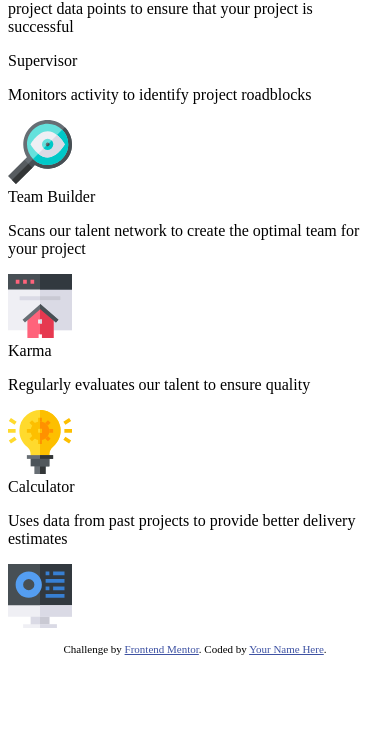
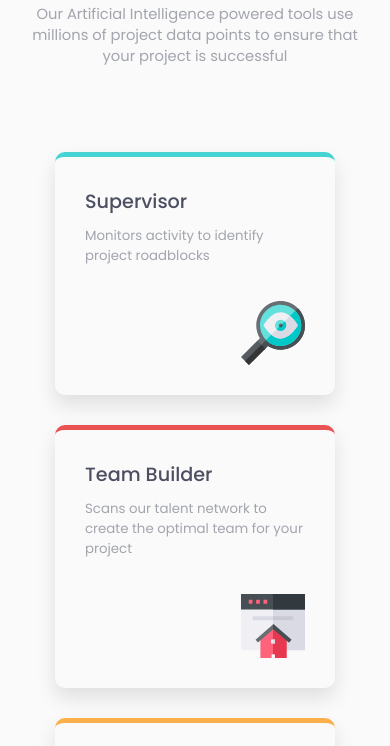
Before and after one commit to Sudhanshu943/Four-card-feaure-section, a plain HTML site: page index.html in a window 390 px wide. Shown: the part 156-902 px from the top of the page. Before the commit the page ends 844 px from the top, so only its background shows below. Drawn offline with Linux system fonts and the light colour scheme.

Commit message:
the project is done with responsive design

```diff
--- a/index.html
+++ b/index.html
@@ -11,39 +11,31 @@
       sizes="32x32"
       href="./images/favicon-32x32.png"
     />
-
+    <link rel="stylesheet" href="style.css" />
     <title>Frontend Mentor | Four card feature section</title>
-
-    <!-- Feel free to remove these styles or customise in your own stylesheet 👍 -->
-    <style>
-      .attribution {
-        font-size: 11px;
-        text-align: center;
-      }
-      .attribution a {
-        color: hsl(228, 45%, 44%);
-      }
-    </style>
   </head>
   <body>
     <main class="container">
       <div class="information">
-        <h1>Reliable, efficient delivery</h1>
-        <h1>Powered by Technology</h1>
+        <h1 class="heading1">Reliable, efficient delivery</h1>
+        <h1 class="heading2">Powered by Technology</h1>
         <p>
           Our Artificial Intelligence powered tools use millions of project data
           points to ensure that your project is successful
         </p>
       </div>
+      <div class="cards">
         <div class="supervisor">
           <span>Supervisor</span>
           <p>Monitors activity to identify project roadblocks</p>
           <img src="images/icon-supervisor.svg" alt="Supervisor" />
         </div>
+        <div class="cards2">
           <div class="team-builder">
             <span>Team Builder</span>
             <p>
-          Scans our talent network to create the optimal team for your project
+              Scans our talent network to create the optimal team for your
+              project
             </p>
             <img src="images/icon-team-builder.svg" alt="Builder" />
           </div>
@@ -52,10 +44,14 @@
             <p>Regularly evaluates our talent to ensure quality</p>
             <img src="images/icon-karma.svg" alt="Karma" />
           </div>
+        </div>
         <div class="calculator">
           <span>Calculator</span>
-        <p>Uses data from past projects to provide better delivery estimates</p>
+          <p>
+            Uses data from past projects to provide better delivery estimates
+          </p>
           <img src="images/icon-calculator.svg" alt="Calculator" />
+        </div>
       </div>
     </main>
 
@@ -64,7 +60,7 @@
         Challenge by
         <a href="https://www.frontendmentor.io?ref=challenge" target="_blank"
           >Frontend Mentor</a
-        >. Coded by <a href="#">Your Name Here</a>.
+        >. Coded by <a href="#">Sudhanshu Thapa</a>.
       </p>
     </footer>
   </body>
--- /dev/null
+++ b/style.css
@@ -0,0 +1,209 @@
+@import url("https://fonts.googleapis.com/css2?family=Poppins:ital,wght@0,100;0,200;0,300;0,400;0,500;0,600;0,700;0,800;0,900;1,100;1,200;1,300;1,400;1,500;1,600;1,700;1,800;1,900&display=swap");
+* {
+  margin: 0;
+  padding: 0;
+  box-sizing: border-box;
+}
+
+:root {
+  --Red: hsl(0, 78%, 62%);
+  --Cyan: hsl(180, 62%, 55%);
+  --Orange: hsl(34, 97%, 64%);
+  --Blue: hsl(212, 86%, 64%);
+  --Very_Dark_Blue: hsl(234, 12%, 34%);
+  --Grayish_Blue: hsl(229, 6%, 66%);
+  --Very_Light_Gray: hsl(0, 0%, 98%);
+  background-color: var(--Very_Light_Gray);
+}
+
+body {
+  font-family: "Poppins", sans-serif;
+  display: flex;
+  flex-direction: column;
+  justify-content: space-around;
+  height: 100svh;
+}
+
+.container {
+  background: transparent;
+  display: flex;
+  flex-direction: column;
+  align-items: center;
+  justify-content: center;
+  margin-bottom: 30px;
+  width: 100%;
+}
+
+.information {
+  text-align: center;
+  max-width: 585px;
+  margin: 25px 0;
+}
+
+.information .heading1 {
+  font-weight: 100;
+}
+.information .heading2 {
+  font-weight: 600;
+  margin-block-start: -0.2em;
+}
+
+.information p {
+  color: var(--Grayish_Blue);
+  margin: 20px 0;
+}
+
+.cards {
+  display: flex;
+  align-items: center;
+  justify-content: center;
+  gap: 30px;
+  margin: 30px;
+}
+.cards2 {
+  display: flex;
+  flex-direction: column;
+  gap: 30px;
+}
+
+.supervisor,
+.team-builder,
+.karma,
+.calculator {
+  display: flex;
+  flex-direction: column;
+  max-width: 380px;
+  height: auto;
+  padding: 35px;
+  box-shadow: 0px 10px 20px #0000001c;
+  border-radius: 10px;
+}
+
+.supervisor {
+  border-top: 5px solid var(--Cyan);
+}
+
+.team-builder {
+  border-top: 5px solid var(--Red);
+}
+.karma {
+  border-top: 5px solid var(--Orange);
+}
+.calculator {
+  border-top: 5px solid var(--Blue);
+}
+
+.supervisor span,
+.team-builder span,
+.karma span,
+.calculator span {
+  font-size: 1.5rem;
+  font-weight: 500;
+  color: var(--Very_Dark_Blue);
+}
+.supervisor p,
+.team-builder p,
+.karma p,
+.calculator p {
+  color: var(--Grayish_Blue);
+  margin-top: 10px;
+  margin-bottom: 35px;
+  font-size: medium;
+}
+
+.supervisor img,
+.team-builder img,
+.karma img,
+.calculator img {
+  align-self: flex-end;
+}
+
+.attribution {
+  font-size: 1.05rem;
+  text-align: center;
+}
+.attribution a {
+  color: hsl(228, 45%, 44%);
+}
+
+@media (max-width: 1024px) {
+  .cards {
+    margin: 30px;
+  }
+  .supervisor,
+  .team-builder,
+  .karma,
+  .calculator {
+    padding: 30px;
+    max-width: 280px;
+  }
+
+  .supervisor span,
+  .team-builder span,
+  .karma span,
+  .calculator span {
+    font-size: 1.2rem;
+  }
+
+  .supervisor p,
+  .team-builder p,
+  .karma p,
+  .calculator p {
+    font-size: smaller;
+  }
+}
+
+@media (max-width: 768px) {
+  .container {
+    padding: 30px;
+  }
+  .information {
+    margin: 45px 0;
+  }
+
+  .information .heading1 {
+    font-weight: 100;
+    font-size: x-large;
+  }
+
+  .information .heading2 {
+    font-size: x-large;
+    font-weight: 600;
+    margin-block-start: -0.2em;
+  }
+
+  .information p {
+    font-size: 0.92rem;
+  }
+
+  .cards {
+    flex-direction: column;
+    margin: 20px;
+  }
+
+  .supervisor,
+  .team-builder,
+  .karma,
+  .calculator {
+    padding: 30px;
+  }
+
+  .supervisor span,
+  .team-builder span,
+  .karma span,
+  .calculator span {
+    font-size: 1.2rem;
+  }
+
+  .supervisor p,
+  .team-builder p,
+  .karma p,
+  .calculator p {
+    font-size: smaller;
+  }
+
+  .attribution {
+    font-size: 0.8rem;
+    margin: 20px 0;
+  }
+}
```
Lines whose indentation alone changed are shown as unchanged.
